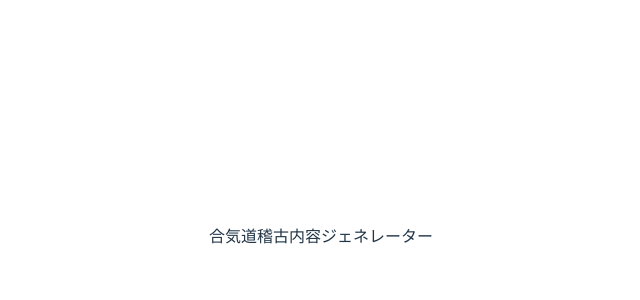
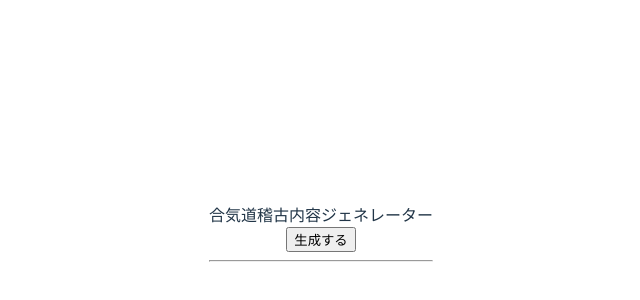
Before and after one commit to SparrowDev514/aikido-practice-planner, a React (Vite) app: page / in a window 1280 px wide. Shown: the part 164-464 px from the top of the page, without its empty margins (319-959 px from the left). Built offline with nearby package versions, Linux system fonts and the light colour scheme.

Commit message:
display kata list

```diff
--- a/src/consts/index.ts
+++ b/src/consts/index.ts
@@ -1,9 +1,6 @@
-import { Torikata } from "../types/type";
-import { Waza } from "../types/type";
+export const tachiKataList = ["立技", "半身半立", "座技"];
 
-export const TachiKataList: string[] = ["立技", "半身半立", "座技"];
-
-export const TorikataList: Torikata[] = [
+export const torikataList = [
   {
     name: "正面打ち",
     TachiKataAreNotAbleTo: [],
@@ -62,7 +59,7 @@ export const TorikataList: Torikata[] = [
   },
 ];
 
-export const WazaList: Waza[] = [
+export const wazaList = [
   {
     name: "呼吸法",
     TachiKataAreNotAbleTo: [],
--- /dev/null
+++ b/src/pages/Generater.tsx
@@ -0,0 +1,61 @@
+import { useState } from "react";
+import { tachiKataList, torikataList, wazaList } from "../consts/index";
+import { Torikata, Waza } from "../types/type";
+
+const Generater = () => {
+  const [kataList, setKataList] = useState<string[]>([]);
+
+  const generateKataList = () => {
+    const temporaryLataList: string[] = [];
+    for (let i = 0; i < 10; i++) {
+      const tachiKata: string =
+        tachiKataList[Math.floor(Math.random() * tachiKataList.length)];
+
+      const torikataListAreAbleToList: Torikata[] = torikataList.filter(
+        (torikata: Torikata) => {
+          return !torikata["TachiKataAreNotAbleTo"].includes(tachiKata);
+        }
+      );
+
+      const torikata: Torikata =
+        torikataListAreAbleToList[
+          Math.floor(Math.random() * torikataListAreAbleToList.length)
+        ];
+
+      const wazaListAreAbleToList: Waza[] = wazaList.filter((waza: Waza) => {
+        return !(
+          waza["TachiKataAreNotAbleTo"].includes(tachiKata) &&
+          waza["TorikataAreNotAbleTo"].includes(torikata["name"])
+        );
+      });
+
+      const waza: Waza =
+        wazaListAreAbleToList[
+          Math.floor(Math.random() * wazaListAreAbleToList.length)
+        ];
+
+      const kata: string = tachiKata + torikata["name"] + waza["name"];
+      temporaryLataList.push(kata);
+    }
+    setKataList([...temporaryLataList]);
+  };
+
+  return (
+    <>
+      <div>合気道稽古内容ジェネレーター</div>
+      <input type="button" value="生成する" onClick={generateKataList} />
+      <hr />
+      <table>
+        <tbody>
+          {kataList.map((kata: string) => (
+            <tr key={kata}>
+              <td>{kata}</td>
+            </tr>
+          ))}
+        </tbody>
+      </table>
+    </>
+  );
+};
+
+export default Generater;
--- a/src/pages/WazaList.tsx
+++ /dev/null
@@ -1,5 +0,0 @@
-const WazaList = () => {
-  return <>合気道稽古内容ジェネレーター</>;
-};
-
-export default WazaList;
--- a/src/router/Router.tsx
+++ b/src/router/Router.tsx
@@ -1,12 +1,12 @@
 import { BrowserRouter, Routes, Route } from "react-router-dom";
-import WazaList from "../pages/WazaList";
+import Generater from "../pages/Generater";
 import Settings from "../pages/Settings";
 
 const Router = () => {
   return (
     <BrowserRouter>
       <Routes>
-        <Route index element={<WazaList />} />
+        <Route index element={<Generater />} />
         <Route path="/settings" element={<Settings />} />
       </Routes>
     </BrowserRouter>
```
